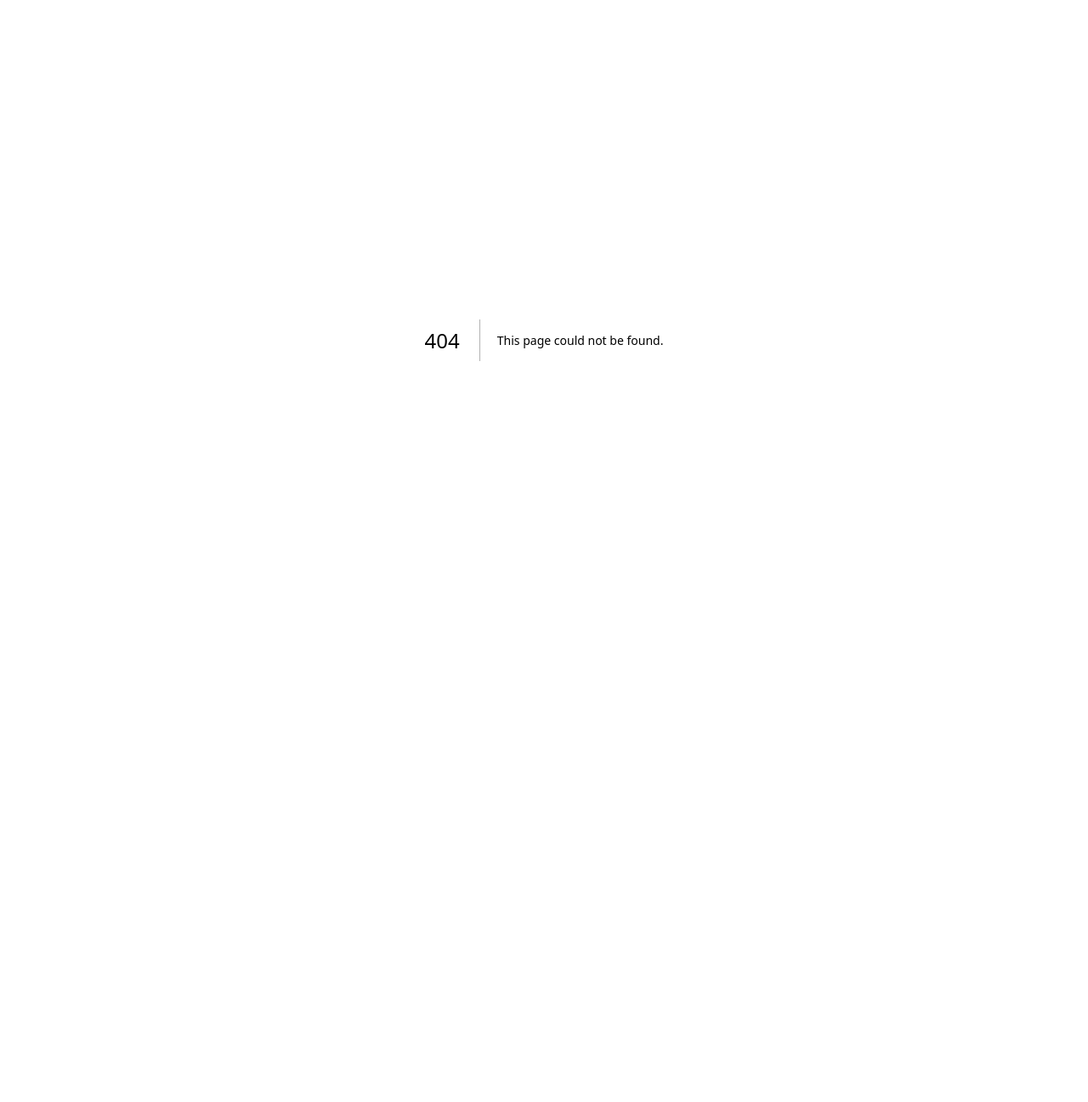
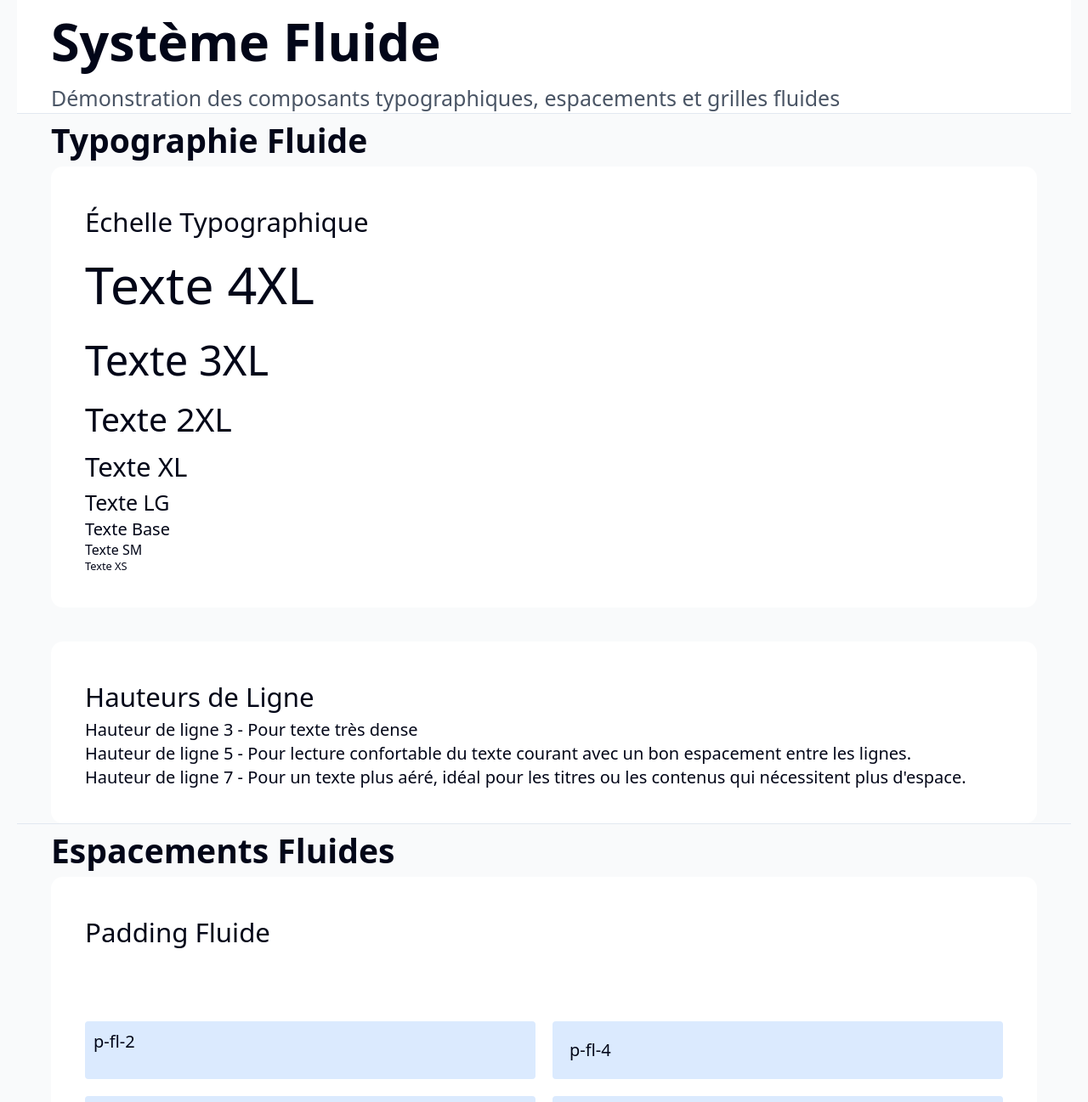
Before and after one commit to Pataco80/next-radix-shadcn-theme, a Next.js app: page /fluid in a window 1280 px wide. Before the commit this address had no page. Shown: the top 1297 px of the page at 85% size. Before the commit the page ends 800 px from the top, so only its background shows below. Built offline with nearby package versions, Linux system fonts and the light colour scheme.

Commit message:
struct: Creating the fuid page and structuring it for visual testing

```diff
--- /dev/null
+++ b/app/fluid/page.tsx
@@ -0,0 +1,130 @@
+export default function FluidPage() {
+	return (
+		<main className="min-h-screen bg-gray-50">
+			{/* En-tête */}
+			<header className="grid-fl-container py-fl-8 bg-white border-b">
+				<h1 className="text-fl-4xl font-bold">Système Fluide</h1>
+				<p className="text-fl-lg text-gray-600 mt-fl-2">
+					Démonstration des composants typographiques, espacements et grilles
+					fluides
+				</p>
+			</header>
+
+			{/* Section Typographie */}
+			<section className="grid-fl-container py-fl-8">
+				<h2 className="text-fl-2xl font-semibold mb-fl-6">
+					Typographie Fluide
+				</h2>
+
+				<div className="grid-fl gap-fl-6">
+					{/* Échelle typographique */}
+					<div className="space-y-fl-4 p-fl-6 bg-white rounded-xl">
+						<h3 className="text-fl-xl font-medium">Échelle Typographique</h3>
+						<div className="space-y-fl-4">
+							<p className="text-fl-4xl">Texte 4XL</p>
+							<p className="text-fl-3xl">Texte 3XL</p>
+							<p className="text-fl-2xl">Texte 2XL</p>
+							<p className="text-fl-xl">Texte XL</p>
+							<p className="text-fl-lg">Texte LG</p>
+							<p className="text-fl-base">Texte Base</p>
+							<p className="text-fl-sm">Texte SM</p>
+							<p className="text-fl-xs">Texte XS</p>
+						</div>
+					</div>
+
+					{/* Hauteurs de ligne */}
+					<div className="space-y-fl-4 p-fl-6 bg-white rounded-xl">
+						<h3 className="text-fl-xl font-medium">Hauteurs de Ligne</h3>
+						<div className="space-y-fl-4">
+							<p className="text-fl-base leading-fl-3">
+								Hauteur de ligne 3 - Pour texte très dense
+							</p>
+							<p className="text-fl-base leading-fl-5">
+								Hauteur de ligne 5 - Pour lecture confortable du texte courant
+								avec un bon espacement entre les lignes.
+							</p>
+							<p className="text-fl-base leading-fl-7">
+								Hauteur de ligne 7 - Pour un texte plus aéré, idéal pour les
+								titres ou les contenus qui nécessitent plus d'espace.
+							</p>
+						</div>
+					</div>
+				</div>
+			</section>
+
+			{/* Section Espacements */}
+			<section className="grid-fl-container py-fl-8 border-t">
+				<h2 className="text-fl-2xl font-semibold mb-fl-6">
+					Espacements Fluides
+				</h2>
+
+				<div className="grid-fl gap-fl-6">
+					{/* Padding */}
+					<div className="space-y-fl-4 bg-white rounded-xl">
+						<h3 className="text-fl-xl font-medium p-fl-6">Padding Fluide</h3>
+						<div className="grid grid-cols-2 gap-fl-4 p-fl-6">
+							<div className="p-fl-2 bg-blue-100 rounded">p-fl-2</div>
+							<div className="p-fl-4 bg-blue-100 rounded">p-fl-4</div>
+							<div className="p-fl-6 bg-blue-100 rounded">p-fl-6</div>
+							<div className="p-fl-8 bg-blue-100 rounded">p-fl-8</div>
+						</div>
+					</div>
+
+					{/* Margin */}
+					<div className="space-y-fl-4 bg-white rounded-xl p-fl-6">
+						<h3 className="text-fl-xl font-medium">Margin Fluide</h3>
+						<div className="space-y-fl-4">
+							<div className="bg-green-100 p-4 rounded">Base</div>
+							<div className="bg-green-100 p-4 rounded mt-fl-2">mt-fl-2</div>
+							<div className="bg-green-100 p-4 rounded mt-fl-4">mt-fl-4</div>
+							<div className="bg-green-100 p-4 rounded mt-fl-6">mt-fl-6</div>
+						</div>
+					</div>
+				</div>
+			</section>
+
+			{/* Section Grille */}
+			<section className="grid-fl-container py-fl-8 border-t">
+				<h2 className="text-fl-2xl font-semibold mb-fl-6">Grille Fluide</h2>
+
+				<div className="grid-fl gap-fl-6">
+					{/* Grille responsive */}
+					<div className="bg-white rounded-xl p-fl-6">
+						<h3 className="text-fl-xl font-medium mb-fl-4">
+							Grille Responsive
+						</h3>
+						<div className="grid-fl md:grid-cols-2 lg:grid-cols-3 gap-fl-4">
+							{[1, 2, 3, 4, 5, 6].map(item => (
+								<div
+									key={item}
+									className="p-fl-4 bg-purple-100 rounded-lg text-center"
+								>
+									Item {item}
+								</div>
+							))}
+						</div>
+					</div>
+
+					{/* Gaps */}
+					<div className="bg-white rounded-xl p-fl-6">
+						<h3 className="text-fl-xl font-medium mb-fl-4">Gaps Fluides</h3>
+						<div className="space-y-fl-4">
+							<div className="grid grid-cols-2 gap-fl-2">
+								<div className="p-fl-4 bg-yellow-100 rounded">gap-fl-2</div>
+								<div className="p-fl-4 bg-yellow-100 rounded">gap-fl-2</div>
+							</div>
+							<div className="grid grid-cols-2 gap-fl-4">
+								<div className="p-fl-4 bg-yellow-100 rounded">gap-fl-4</div>
+								<div className="p-fl-4 bg-yellow-100 rounded">gap-fl-4</div>
+							</div>
+							<div className="grid grid-cols-2 gap-fl-6">
+								<div className="p-fl-4 bg-yellow-100 rounded">gap-fl-6</div>
+								<div className="p-fl-4 bg-yellow-100 rounded">gap-fl-6</div>
+							</div>
+						</div>
+					</div>
+				</div>
+			</section>
+		</main>
+	)
+}
--- a/app/page.tsx
+++ b/app/page.tsx
@@ -1,9 +1,15 @@
+import { Button } from '@/components/ui/button'
 import Image from 'next/image'
+import Link from 'next/link'
 
 export default function Home() {
 	return (
 		<div className="grid grid-rows-[20px_1fr_20px] items-center justify-items-center min-h-screen p-8 pb-20 gap-16 sm:p-20 font-[family-name:var(--font-geist-sans)]">
 			<main className="flex flex-col gap-8 row-start-2 items-center sm:items-start">
+				<Button variant="outline">
+					<Link href="/fluid">Fluid Page</Link>
+				</Button>
+
 				<Image
 					className="dark:invert"
 					src="/next.svg"
--- /dev/null
+++ b/components/ui/button.tsx
@@ -0,0 +1,58 @@
+import * as React from "react"
+import { Slot } from "@radix-ui/react-slot"
+import { cva, type VariantProps } from "class-variance-authority"
+
+import { cn } from "@/lib/utils"
+
+const buttonVariants = cva(
+  "inline-flex items-center justify-center gap-2 whitespace-nowrap rounded-md text-sm font-medium transition-[color,box-shadow] disabled:pointer-events-none disabled:opacity-50 [&_svg]:pointer-events-none [&_svg:not([class*='size-'])]:size-4 shrink-0 [&_svg]:shrink-0 outline-none focus-visible:border-ring focus-visible:ring-ring/50 focus-visible:ring-[3px] aria-invalid:ring-destructive/20 dark:aria-invalid:ring-destructive/40 aria-invalid:border-destructive",
+  {
+    variants: {
+      variant: {
+        default:
+          "bg-primary text-primary-foreground shadow-xs hover:bg-primary/90",
+        destructive:
+          "bg-destructive text-white shadow-xs hover:bg-destructive/90 focus-visible:ring-destructive/20 dark:focus-visible:ring-destructive/40",
+        outline:
+          "border border-input bg-background shadow-xs hover:bg-accent hover:text-accent-foreground",
+        secondary:
+          "bg-secondary text-secondary-foreground shadow-xs hover:bg-secondary/80",
+        ghost: "hover:bg-accent hover:text-accent-foreground",
+        link: "text-primary underline-offset-4 hover:underline",
+      },
+      size: {
+        default: "h-9 px-4 py-2 has-[>svg]:px-3",
+        sm: "h-8 rounded-md gap-1.5 px-3 has-[>svg]:px-2.5",
+        lg: "h-10 rounded-md px-6 has-[>svg]:px-4",
+        icon: "size-9",
+      },
+    },
+    defaultVariants: {
+      variant: "default",
+      size: "default",
+    },
+  }
+)
+
+function Button({
+  className,
+  variant,
+  size,
+  asChild = false,
+  ...props
+}: React.ComponentProps<"button"> &
+  VariantProps<typeof buttonVariants> & {
+    asChild?: boolean
+  }) {
+  const Comp = asChild ? Slot : "button"
+
+  return (
+    <Comp
+      data-slot="button"
+      className={cn(buttonVariants({ variant, size, className }))}
+      {...props}
+    />
+  )
+}
+
+export { Button, buttonVariants }
```
